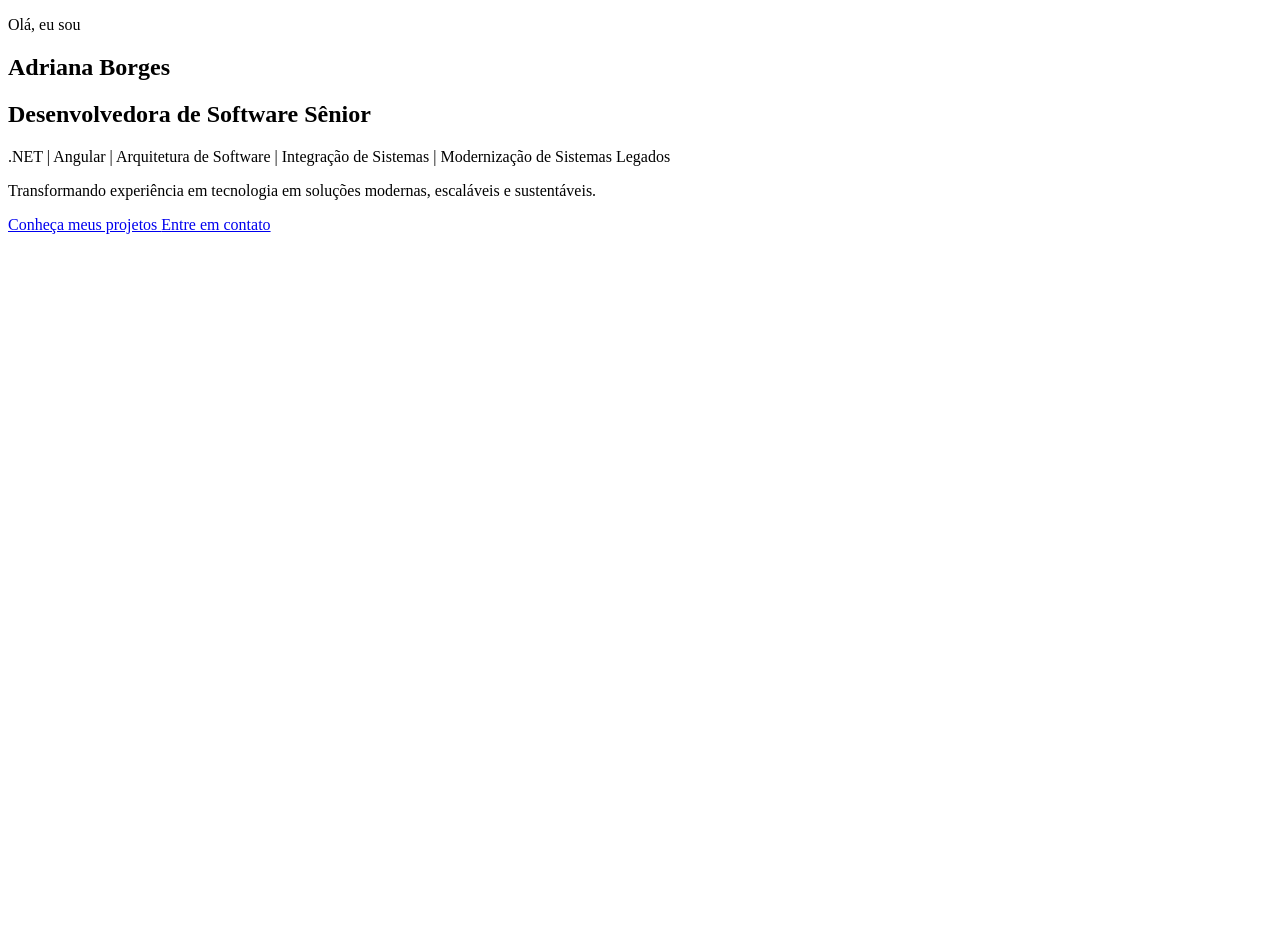
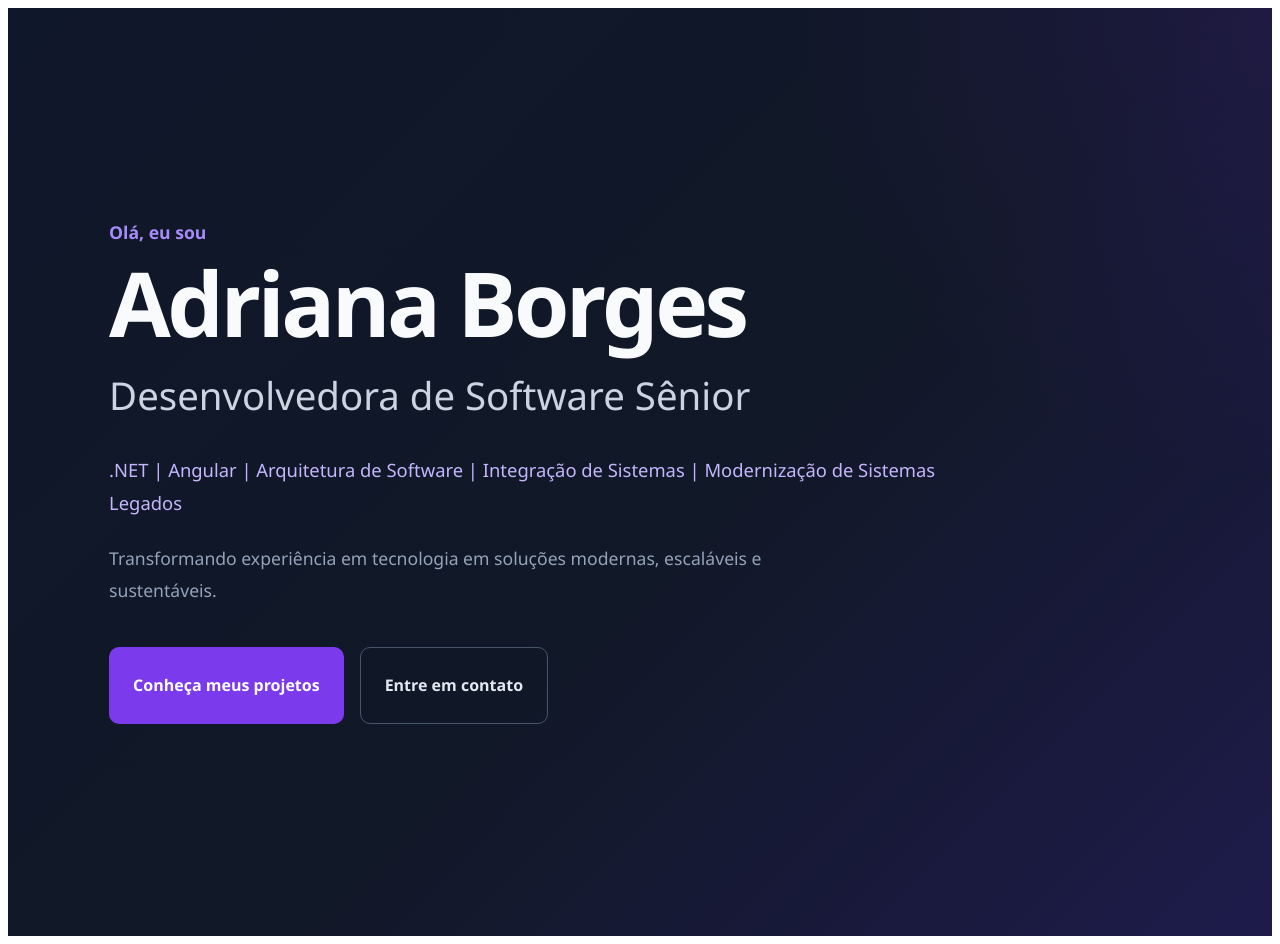
Before and after one commit to AdrianaBorges/adriana-borges-portfolio, an Angular app: page / in a window 1280 px wide. Before the commit the page ends 800 px from the top, so only its background shows below. Built offline with nearby package versions, Linux system fonts and the light colour scheme.

Commit message:
feat: adiciona identidade visual inicial ao portfolio

```diff
--- a/src/app/app.scss
+++ b/src/app/app.scss
@@ -0,0 +1,120 @@
+:host {
+  display: block;
+  min-height: 100vh;
+  background:
+    radial-gradient(circle at top right, rgba(91, 33, 182, 0.18), transparent 30%),
+    linear-gradient(135deg, #0f172a 0%, #111827 55%, #1e1b4b 100%);
+  color: #f8fafc;
+  font-family: "Segoe UI", Arial, sans-serif;
+}
+
+.portfolio {
+  min-height: 100vh;
+}
+
+.hero {
+  min-height: 100vh;
+  display: flex;
+  align-items: center;
+  padding: 4rem 8%;
+}
+
+.hero-content {
+  max-width: 900px;
+}
+
+.hello {
+  margin: 0 0 1rem;
+  font-size: 1.1rem;
+  font-weight: 600;
+  color: #a78bfa;
+}
+
+h1 {
+  margin: 0;
+  font-size: clamp(3rem, 7vw, 5.8rem);
+  line-height: 0.95;
+  letter-spacing: -0.04em;
+}
+
+h2 {
+  margin: 1.5rem 0 0;
+  font-size: clamp(1.6rem, 3vw, 2.4rem);
+  font-weight: 500;
+  color: #cbd5e1;
+}
+
+.headline {
+  margin-top: 2rem;
+  max-width: 850px;
+  font-size: 1.15rem;
+  line-height: 1.8;
+  color: #c4b5fd;
+}
+
+.description {
+  margin-top: 1.5rem;
+  max-width: 700px;
+  font-size: 1.1rem;
+  line-height: 1.8;
+  color: #94a3b8;
+}
+
+.hero-actions {
+  display: flex;
+  flex-wrap: wrap;
+  gap: 1rem;
+  margin-top: 2.5rem;
+}
+
+.hero-actions a {
+  display: inline-flex;
+  align-items: center;
+  justify-content: center;
+  min-height: 48px;
+  padding: 0.85rem 1.5rem;
+  border-radius: 10px;
+  font-weight: 600;
+  text-decoration: none;
+  transition:
+    transform 0.2s ease,
+    background-color 0.2s ease,
+    border-color 0.2s ease;
+}
+
+.hero-actions a:hover {
+  transform: translateY(-2px);
+}
+
+.btn-primary {
+  background: #7c3aed;
+  color: #ffffff;
+}
+
+.btn-primary:hover {
+  background: #6d28d9;
+}
+
+.btn-secondary {
+  border: 1px solid #475569;
+  color: #e2e8f0;
+  background: rgba(15, 23, 42, 0.35);
+}
+
+.btn-secondary:hover {
+  border-color: #8b5cf6;
+}
+
+@media (max-width: 768px) {
+  .hero {
+    padding: 3rem 1.5rem;
+  }
+
+  .hero-actions {
+    flex-direction: column;
+  }
+
+  .hero-actions a {
+    width: 100%;
+  }
+}
```
